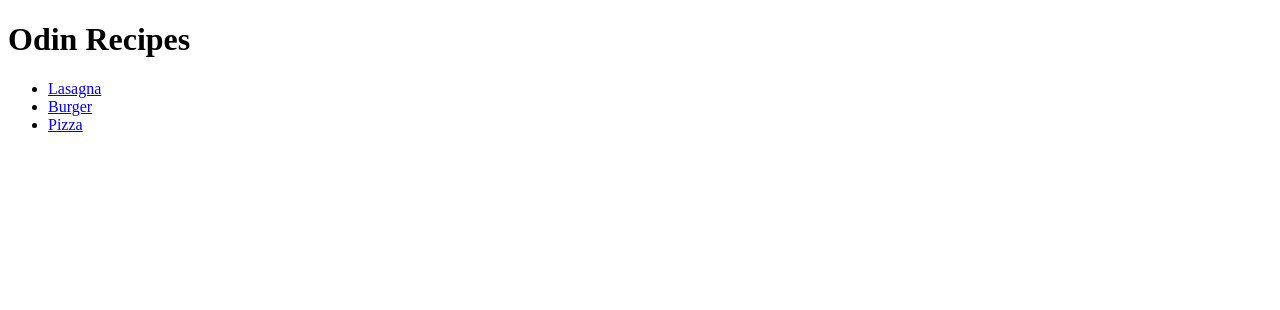
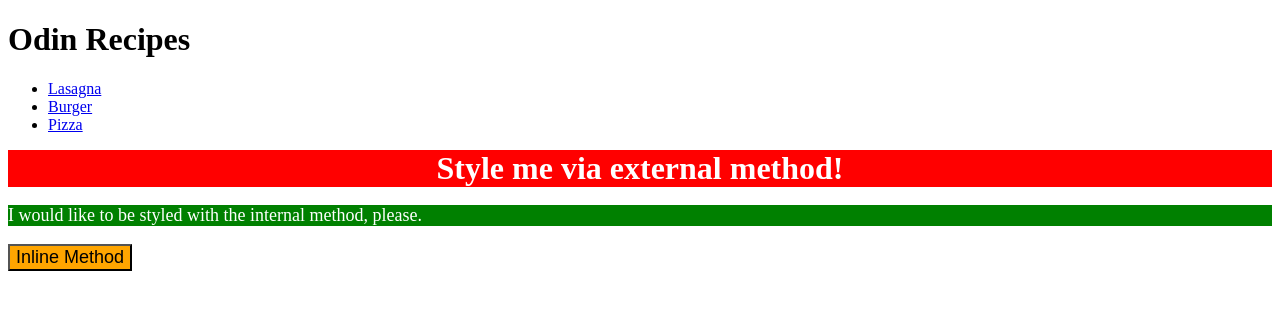
Before and after one commit to Volverinee/odin-recipes, a plain HTML site: page index.html in a window 1280 px wide. Drawn offline with Linux system fonts and the light colour scheme.

Commit message:
added css file

```diff
--- a/index.html
+++ b/index.html
@@ -3,6 +3,14 @@
     <head>
         <title>Odin Recipes</title>
         <meta charset="UTF-8">
+        <link rel="stylesheet" href="styles.css">
+        <style>
+            p {
+                color: white;
+                background-color: green;
+                font-size: 18px;
+            }
+        </style>
     </head>
     <body>
         <h1>Odin Recipes</h1>
@@ -17,5 +25,8 @@
                 <a href="recipes/pizza.html">Pizza</a>
             </li>
         </ul>
+        <div>Style me via external method!</div>
+        <p>I would like to be styled with the internal method, please.</p>
+        <button style="background-color: orange; font-size: 18px;">Inline Method</button>
     </body>
 </html>
--- /dev/null
+++ b/styles.css
@@ -0,0 +1,7 @@
+div {
+    color:white;
+    background-color: red;
+    font-size: 32px;
+    text-align: center;
+    font-weight: bold;
+}
```
